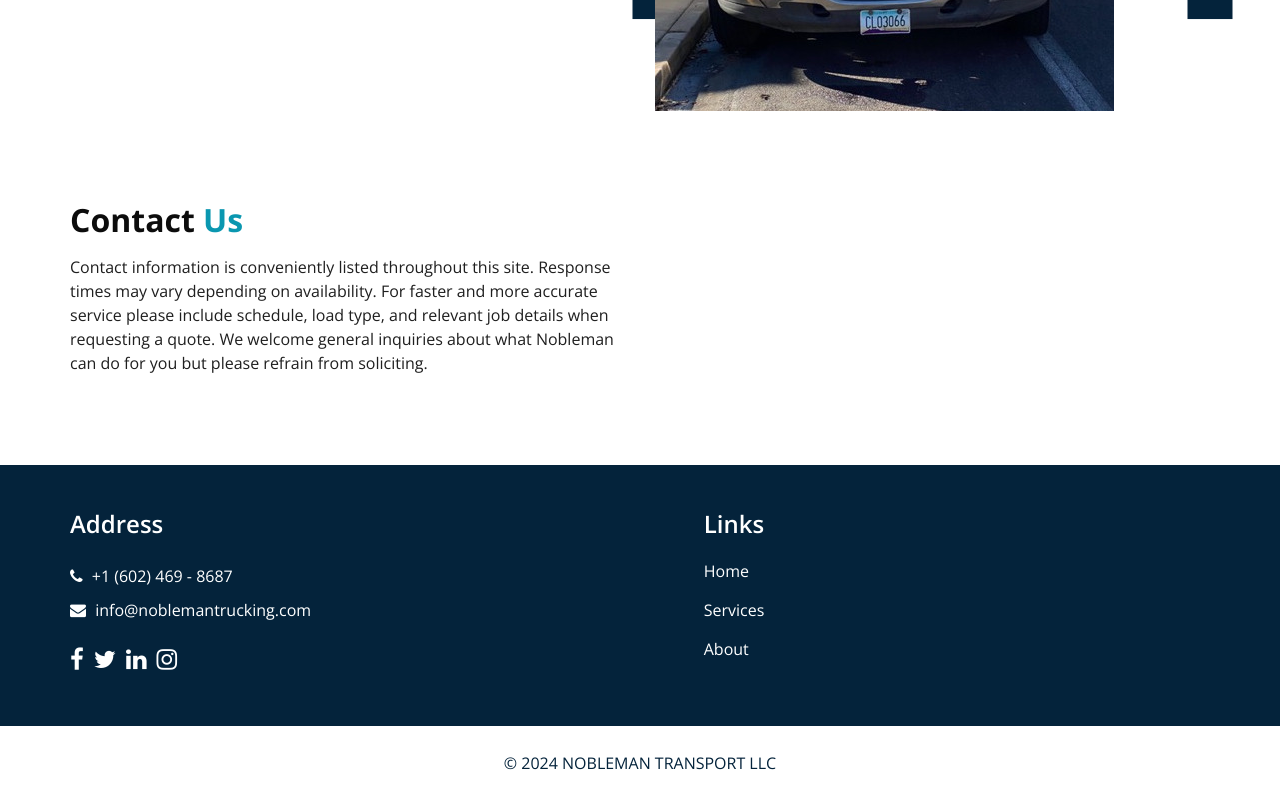
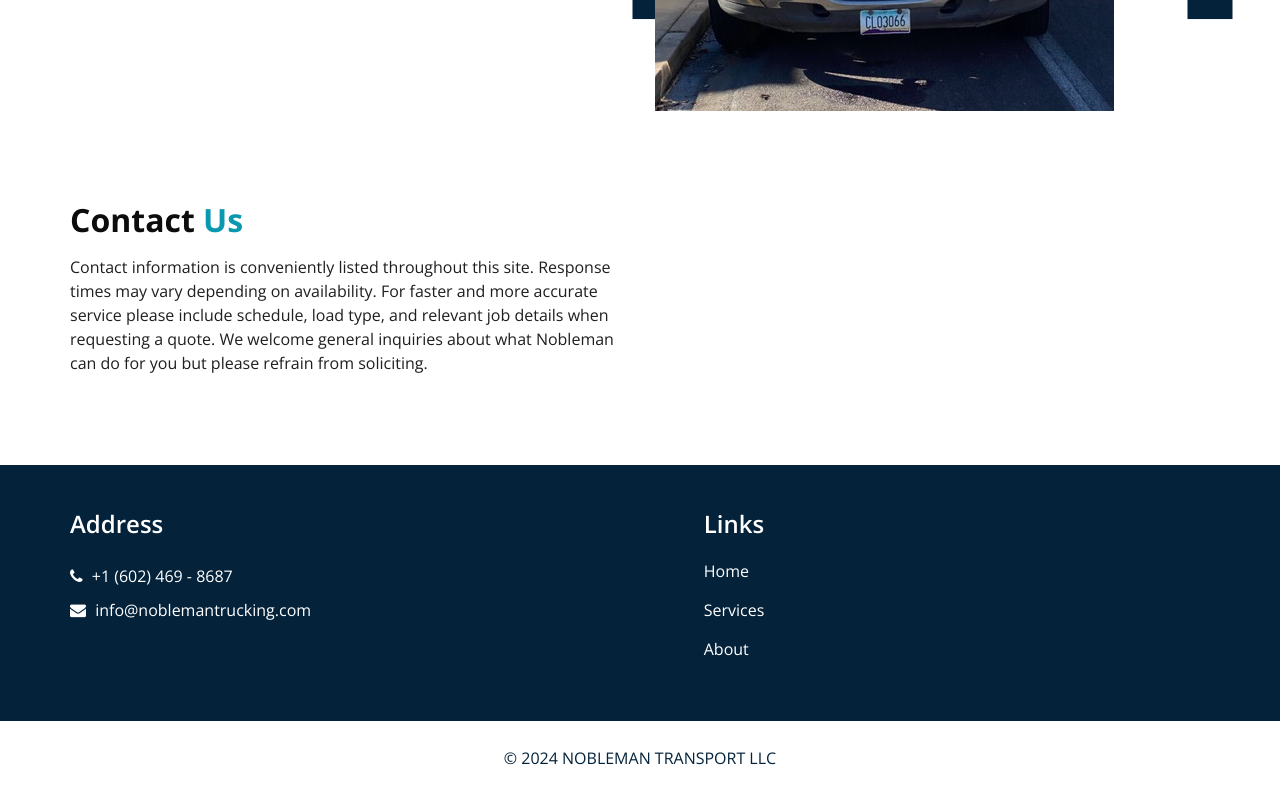
Before and after one commit to NoblemanTrucking/website, a plain HTML site: page index.html in a window 1280 px wide. Shown: the part 2208-3008 px from the top of the page. Drawn offline with nearby package versions, Linux system fonts and the light colour scheme.

Commit message:
socials later

```diff
--- a/index.html
+++ b/index.html
@@ -301,20 +301,20 @@
               </a>
             </div>
           </div>
-          <div class="info_social">
-            <a target="_blank" href="#home">
-              <i class="fa fa-facebook" aria-hidden="true"></i>
-            </a>
-            <a target="_blank" href="#home">
-              <i class="fa fa-twitter" aria-hidden="true"></i>
-            </a>
-            <a target="_blank" href="#home">
-              <i class="fa fa-linkedin" aria-hidden="true"></i>
-            </a>
-            <a target="_blank" href="#home">
-              <i class="fa fa-instagram" aria-hidden="true"></i>
-            </a>
-          </div>
+<!--          <div class="info_social">-->
+<!--            <a target="_blank" href="#home">-->
+<!--              <i class="fa fa-facebook" aria-hidden="true"></i>-->
+<!--            </a>-->
+<!--            <a target="_blank" href="#home">-->
+<!--              <i class="fa fa-twitter" aria-hidden="true"></i>-->
+<!--            </a>-->
+<!--            <a target="_blank" href="#home">-->
+<!--              <i class="fa fa-linkedin" aria-hidden="true"></i>-->
+<!--            </a>-->
+<!--            <a target="_blank" href="#home">-->
+<!--              <i class="fa fa-instagram" aria-hidden="true"></i>-->
+<!--            </a>-->
+<!--          </div>-->
         </div>
         <div class="col-md-6 col-lg-2 mx-auto info_col">
           <div class="info_link_box">
```
